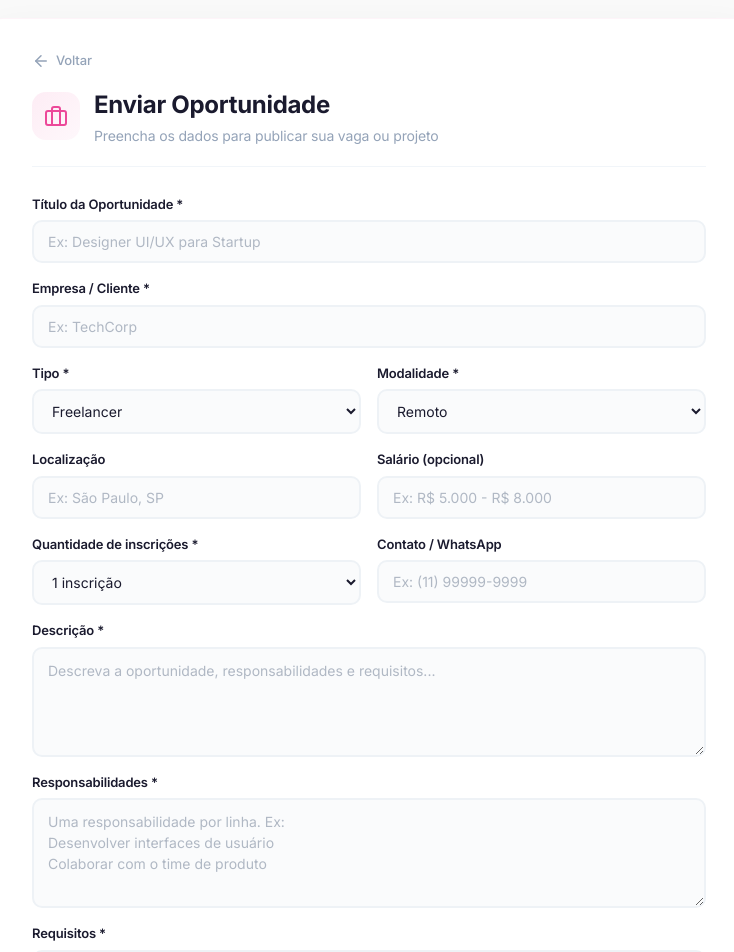
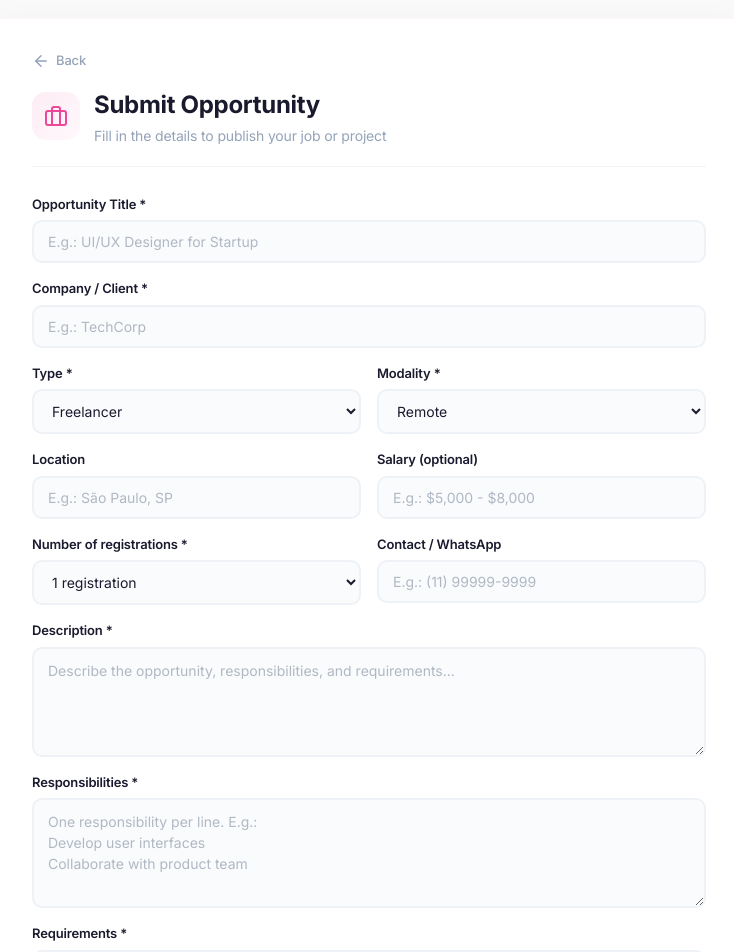
Before and after one commit to Isaiasdasilvaferreira/prisma-frontend, a React (Vite) app: page /enviar-oportunidade in a window 1280 px wide. Shown: the part 100-1052 px from the top of the page, without its empty margins (271-1005 px from the left). Built offline with nearby package versions, Linux system fonts and the light colour scheme; no server answers.

Commit message:
Update SubmitOpportunity.tsx

```diff
--- a/src/pages/SubmitOpportunity/SubmitOpportunity.tsx
+++ b/src/pages/SubmitOpportunity/SubmitOpportunity.tsx
@@ -84,15 +84,15 @@ export function SubmitOpportunity() {
         throw new Error(response.error);
       }
 
-      console.log("Oportunidade enviada com sucesso:", response.data);
+      console.log("Opportunity submitted successfully:", response.data);
       setIsSubmitting(false);
       setShowSuccess(true);
       setTimeout(() => {
         navigate("/");
       }, 3000);
     } catch (err) {
-      console.error("Erro ao enviar:", err);
-      setError(err instanceof Error ? err.message : "Erro ao enviar oportunidade");
+      console.error("Error submitting:", err);
+      setError(err instanceof Error ? err.message : "Error submitting opportunity");
       setIsSubmitting(false);
     }
   };
@@ -106,19 +106,19 @@ export function SubmitOpportunity() {
             <div className="success-icon">
               <CheckCircle size={64} />
             </div>
-            <h2>Oportunidade enviada!</h2>
+            <h2>Opportunity submitted!</h2>
             <p>
-              Sua oportunidade foi enviada e está aguardando aprovação da nossa
-              equipe. Você receberá um email quando for publicada.
+              Your opportunity has been submitted and is awaiting approval from our
+              team. You will receive an email when it is published.
             </p>
             <div className="success-actions">
               <Link to="/">
                 <Button variant="outline" size="lg">
-                  Voltar para home
+                  Back to home
                 </Button>
               </Link>
               <Link to="/enviar-oportunidade">
-                <Button size="lg">Enviar outra</Button>
+                <Button size="lg">Submit another</Button>
               </Link>
             </div>
           </div>
@@ -136,7 +136,7 @@ export function SubmitOpportunity() {
         <div className="submit-card">
           <Link to="/" className="back-link">
             <ArrowLeft size={18} />
-            Voltar
+            Back
           </Link>
 
           <div className="submit-header">
@@ -144,8 +144,8 @@ export function SubmitOpportunity() {
               <Briefcase size={24} />
             </div>
             <div>
-              <h1>Enviar Oportunidade</h1>
-              <p>Preencha os dados para publicar sua vaga ou projeto</p>
+              <h1>Submit Opportunity</h1>
+              <p>Fill in the details to publish your job or project</p>
             </div>
           </div>
 
@@ -157,32 +157,32 @@ export function SubmitOpportunity() {
 
           <form onSubmit={handleSubmit} className="submit-form">
             <div className="form-group">
-              <label>Título da Oportunidade *</label>
+              <label>Opportunity Title *</label>
               <input
                 type="text"
                 name="titulo"
                 value={formData.titulo}
                 onChange={handleChange}
-                placeholder="Ex: Designer UI/UX para Startup"
+                placeholder="E.g.: UI/UX Designer for Startup"
                 required
               />
             </div>
 
             <div className="form-group">
-              <label>Empresa / Cliente *</label>
+              <label>Company / Client *</label>
               <input
                 type="text"
                 name="empresa"
                 value={formData.empresa}
                 onChange={handleChange}
-                placeholder="Ex: TechCorp"
+                placeholder="E.g.: TechCorp"
                 required
               />
             </div>
 
             <div className="form-row">
               <div className="form-group">
-                <label>Tipo *</label>
+                <label>Type *</label>
                 <select
                   name="tipo"
                   value={formData.tipo}
@@ -190,105 +190,105 @@ export function SubmitOpportunity() {
                   required
                 >
                   <option value="freelancer">Freelancer</option>
-                  <option value="vaga">Vaga de Emprego</option>
-                  <option value="projeto">Projeto</option>
+                  <option value="vaga">Job Opening</option>
+                  <option value="projeto">Project</option>
                 </select>
               </div>
 
               <div className="form-group">
-                <label>Modalidade *</label>
+                <label>Modality *</label>
                 <select
                   name="modalidade"
                   value={formData.modalidade}
                   onChange={handleChange}
                   required
                 >
-                  <option value="remoto">Remoto</option>
-                  <option value="presencial">Presencial</option>
-                  <option value="hibrido">Híbrido</option>
+                  <option value="remoto">Remote</option>
+                  <option value="presencial">On-site</option>
+                  <option value="hibrido">Hybrid</option>
                 </select>
               </div>
             </div>
 
             <div className="form-row">
               <div className="form-group">
-                <label>Localização</label>
+                <label>Location</label>
                 <input
                   type="text"
                   name="localizacao"
                   value={formData.localizacao}
                   onChange={handleChange}
-                  placeholder="Ex: São Paulo, SP"
+                  placeholder="E.g.: São Paulo, SP"
                 />
               </div>
 
               <div className="form-group">
-                <label>Salário (opcional)</label>
+                <label>Salary (optional)</label>
                 <input
                   type="text"
                   name="salario"
                   value={formData.salario}
                   onChange={handleChange}
-                  placeholder="Ex: R$ 5.000 - R$ 8.000"
+                  placeholder="E.g.: $5,000 - $8,000"
                 />
               </div>
             </div>
 
             <div className="form-row">
               <div className="form-group">
-                <label>Quantidade de inscrições *</label>
+                <label>Number of registrations *</label>
                 <select
                   name="quantidade"
                   value={formData.quantidade}
                   onChange={handleChange}
                   required
                 >
-                  <option value="1">1 inscrição</option>
-                  <option value="10">10 inscrições</option>
-                  <option value="20">20 inscrições</option>
-                  <option value="30">30 inscrições</option>
-                  <option value="40">40 inscrições</option>
-                  <option value="50">50 inscrições</option>
-                  <option value="60">60 inscrições</option>
-                  <option value="70">70 inscrições</option>
-                  <option value="80">80 inscrições</option>
-                  <option value="90">90 inscrições</option>
-                  <option value="100">100 inscrições</option>
+                  <option value="1">1 registration</option>
+                  <option value="10">10 registrations</option>
+                  <option value="20">20 registrations</option>
+                  <option value="30">30 registrations</option>
+                  <option value="40">40 registrations</option>
+                  <option value="50">50 registrations</option>
+                  <option value="60">60 registrations</option>
+                  <option value="70">70 registrations</option>
+                  <option value="80">80 registrations</option>
+                  <option value="90">90 registrations</option>
+                  <option value="100">100 registrations</option>
                 </select>
               </div>
 
               <div className="form-group">
-                <label>Contato / WhatsApp</label>
+                <label>Contact / WhatsApp</label>
                 <input
                   type="text"
                   name="contato"
                   value={formData.contato}
                   onChange={handleChange}
-                  placeholder="Ex: (11) 99999-9999"
+                  placeholder="E.g.: (11) 99999-9999"
                 />
               </div>
             </div>
 
             <div className="form-group">
-              <label>Descrição *</label>
+              <label>Description *</label>
               <textarea
                 name="descricao"
                 value={formData.descricao}
                 onChange={handleChange}
-                placeholder="Descreva a oportunidade, responsabilidades e requisitos..."
+                placeholder="Describe the opportunity, responsibilities, and requirements..."
                 rows={4}
                 required
               />
             </div>
 
             <div className="form-group">
-              <label>Responsabilidades *</label>
+              <label>Responsibilities *</label>
               <textarea
                 name="responsabilidades"
                 value={formData.responsabilidades}
                 onChange={handleChange}
                 placeholder={
-                  "Uma responsabilidade por linha. Ex:\nDesenvolver interfaces de usuário\nColaborar com o time de produto"
+                  "One responsibility per line. E.g.:\nDevelop user interfaces\nCollaborate with product team"
                 }
                 rows={4}
                 required
@@ -296,13 +296,13 @@ export function SubmitOpportunity() {
             </div>
 
             <div className="form-group">
-              <label>Requisitos *</label>
+              <label>Requirements *</label>
               <textarea
                 name="requisitos"
                 value={formData.requisitos}
                 onChange={handleChange}
                 placeholder={
-                  "Um requisito por linha. Ex:\nExperiência com Figma\nPortfólio atualizado"
+                  "One requirement per line. E.g.:\nExperience with Figma\nUpdated portfolio"
                 }
                 rows={4}
                 required
@@ -310,28 +310,28 @@ export function SubmitOpportunity() {
             </div>
 
             <div className="form-group">
-              <label>E-mail para contato *</label>
+              <label>Contact email *</label>
               <input
                 type="email"
                 name="email"
                 value={formData.email}
                 onChange={handleChange}
-                placeholder="seu@email.com"
+                placeholder="you@email.com"
                 required
               />
             </div>
 
             <div className="form-footer">
               <p className="form-disclaimer">
-                Ao enviar, você concorda que as informações são precisas. Sua
-                oportunidade passará por uma análise antes de ser publicada.
+                By submitting, you agree that the information is accurate. Your
+                opportunity will go through a review before being published.
               </p>
               <button
                 type="submit"
                 className="btn"
                 disabled={isSubmitting}
               >
-                {isSubmitting ? "Enviando..." : "Publicar Oportunidade"}
+                {isSubmitting ? "Submitting..." : "Publish Opportunity"}
               </button>
             </div>
           </form>
```
